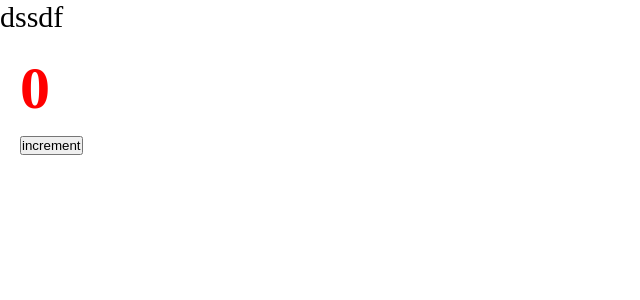
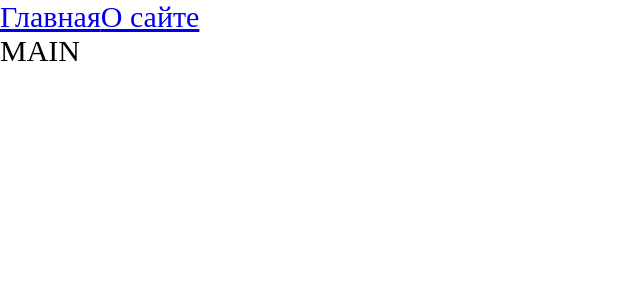
Before and after one commit to evarn/ulbitv2023, a React app: page / in a window 1280 px wide. Shown: the top 300 px of the page, without its empty margins (0-640 px from the left). Built offline with nearby package versions, Linux system fonts and the light colour scheme.

Commit message:
add routing

```diff
--- a/package.json
+++ b/package.json
@@ -23,6 +23,7 @@
     "@types/node": "^17.0.21",
     "@types/react": "^17.0.39",
     "@types/react-dom": "^17.0.11",
+    "@types/react-router-dom": "^5.3.3",
     "@types/webpack": "^5.28.0",
     "@types/webpack-dev-server": "^4.7.2",
     "css": "^3.0.0",
@@ -41,6 +42,7 @@
   },
   "dependencies": {
     "react": "^17.0.2",
-    "react-dom": "^17.0.2"
+    "react-dom": "^17.0.2",
+    "react-router-dom": "^6.2.1"
   }
 }
--- a/src/App.tsx
+++ b/src/App.tsx
@@ -1,12 +1,24 @@
-import React from 'react';
-import { Counter } from './components/Counter';
+import React, { Suspense } from 'react';
+import { Link } from 'react-router-dom';
+import { Route, Routes } from 'react-router-dom';
 import './index.scss'
+
+import { AboutPageAsync } from './pages/AboutPage/AboutPage.async';
+import { MainPageAsync } from './pages/MainPage/MainPage.async';
 
 const App = () => {
     return (
         <div className='app'>
-            dssdf
-            <Counter />
+
+
+            <Link to={'/'}>Главная</Link>
+            <Link to={'/about'}>О сайте</Link>
+
+            <Suspense fallback={<div>Loading...</div>}> <Routes>
+                <Route path={'/about'} element={<AboutPageAsync />} />
+                <Route path={'/'} element={<MainPageAsync />} />
+            </Routes>  </Suspense>
+
         </div>
     );
 };
--- a/src/index.tsx
+++ b/src/index.tsx
@@ -1,10 +1,13 @@
 import { render } from 'react-dom'
+import { BrowserRouter } from 'react-router-dom'
 import App from './App'
 
 
 render(
+    <BrowserRouter>
+        <App />
+    </BrowserRouter>,
 
-    <App />,
 
     document.getElementById('root')
 )
--- /dev/null
+++ b/src/pages/AboutPage/AboutPage.async.tsx
@@ -0,0 +1,3 @@
+import { lazy } from 'react';
+
+export const AboutPageAsync = lazy(() => import('./AboutPage'))
--- /dev/null
+++ b/src/pages/AboutPage/AboutPage.tsx
@@ -0,0 +1,11 @@
+import React from 'react';
+
+const AboutPage = () => {
+    return (
+        <div>
+            ABOUT
+        </div>
+    );
+};
+
+export default AboutPage;
--- /dev/null
+++ b/src/pages/MainPage/MainPage.async.tsx
@@ -0,0 +1,3 @@
+import { lazy } from 'react';
+
+export const MainPageAsync = lazy(() => import('./MainPage'))
--- /dev/null
+++ b/src/pages/MainPage/MainPage.tsx
@@ -0,0 +1,11 @@
+import React from 'react';
+
+const MainPage = () => {
+    return (
+        <div>
+            MAIN
+        </div>
+    );
+};
+
+export default MainPage;
--- a/tsconfig.json
+++ b/tsconfig.json
@@ -2,7 +2,7 @@
     "compilerOptions": {
       "outDir": "./dist/",
       "noImplicitAny": true,
-      "module": "es6",
+      "module": "esnext",
       "target": "es5",
       "jsx": "react-jsx",
       "allowJs": true,
```
Also changed, not shown: 3 other files (tests, documents, lock files or other folders).
